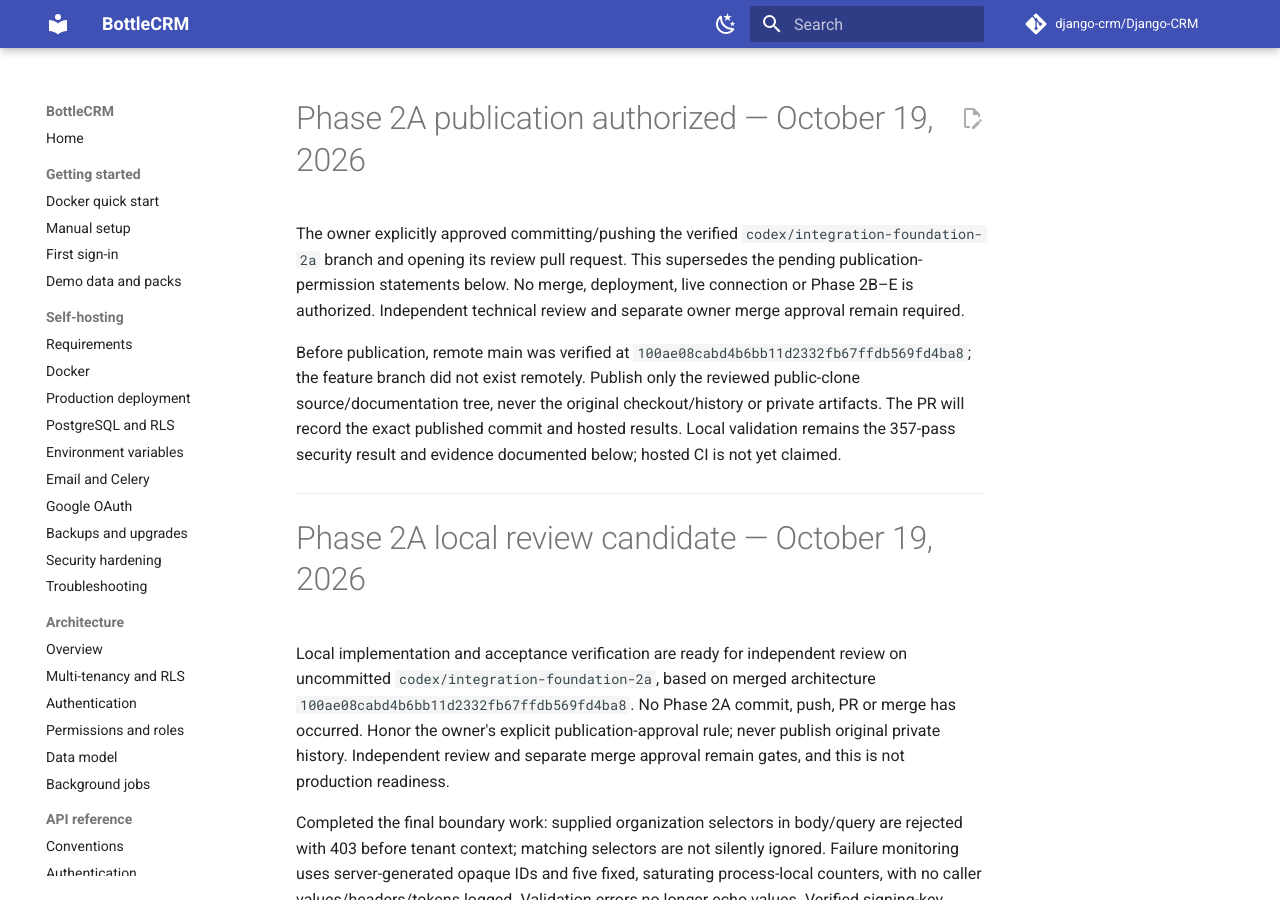
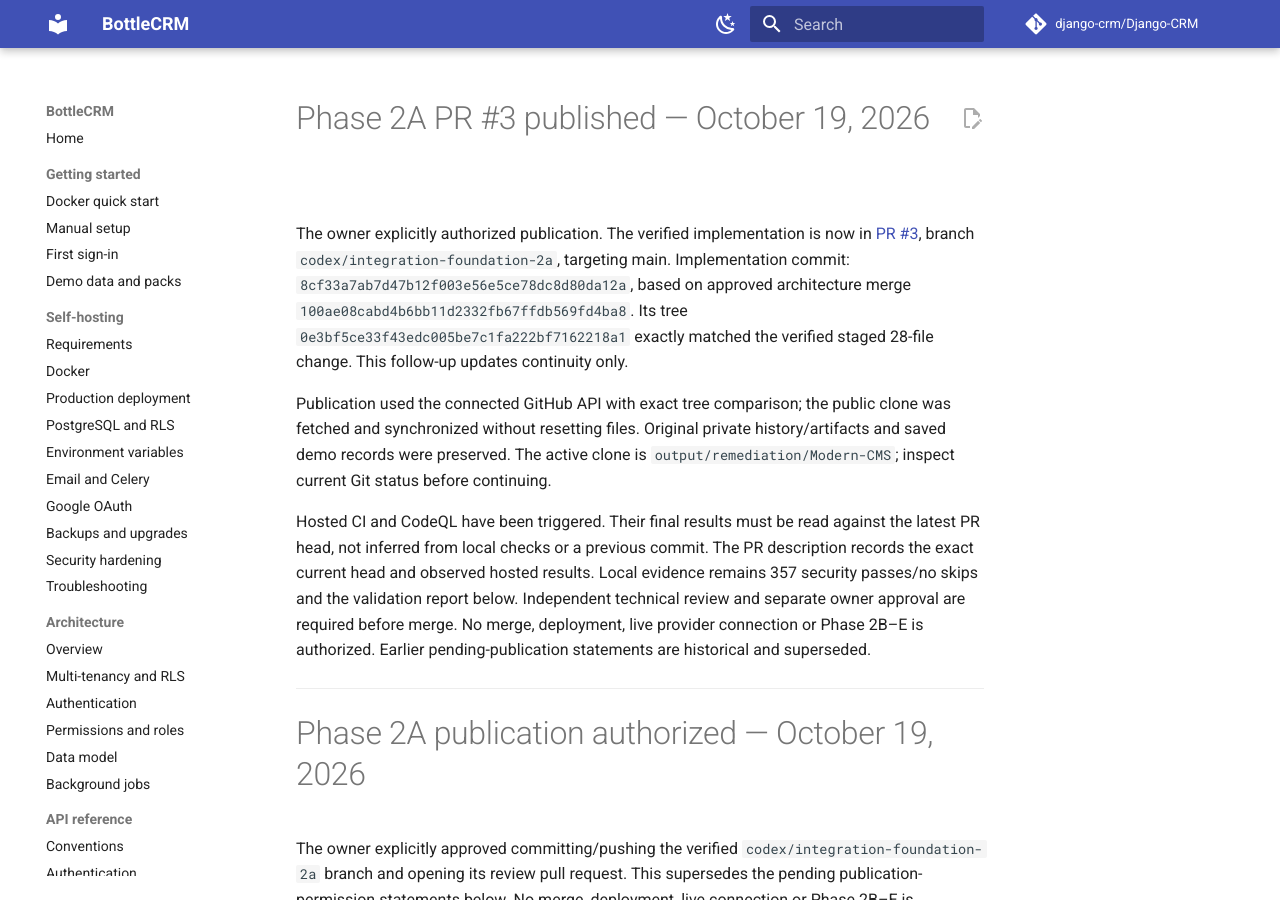
Before and after one commit to moderndev-seo/Modern-CMS, an MkDocs documentation site: the page built from docs/modern-practice/PROJECT_STATE.md, in a window 1280 px wide and 900 px high. Built offline with MkDocs 1.6.1 and Material for MkDocs 9.7.7, drawn with Linux system fonts in a browser that asks for light colours; comment, search, counter and statistics services are not loaded.

Commit message:
docs: record Phase 2A publication and review handoff

```diff
--- a/docs/modern-practice/PROJECT_STATE.md
+++ b/docs/modern-practice/PROJECT_STATE.md
@@ -1,3 +1,13 @@
+# Phase 2A PR #3 published — October 19, 2026
+
+The owner explicitly authorized publication. The verified implementation is now in [PR #3](https://github.com/moderndev-seo/Modern-CMS/pull/3), branch `codex/integration-foundation-2a`, targeting main. Implementation commit: `8cf33a7ab7d47b12f003e56e5ce78dc8d80da12a`, based on approved architecture merge `100ae08cabd4b6bb11d2332fb67ffdb569fd4ba8`. Its tree `0e3bf5ce33f43edc005be7c1fa222bf7162218a1` exactly matched the verified staged 28-file change. This follow-up updates continuity only.
+
+Publication used the connected GitHub API with exact tree comparison; the public clone was fetched and synchronized without resetting files. Original private history/artifacts and saved demo records were preserved. The active clone is `output/remediation/Modern-CMS`; inspect current Git status before continuing.
+
+Hosted CI and CodeQL have been triggered. Their final results must be read against the latest PR head, not inferred from local checks or a previous commit. The PR description records the exact current head and observed hosted results. Local evidence remains 357 security passes/no skips and the validation report below. Independent technical review and separate owner approval are required before merge. No merge, deployment, live provider connection or Phase 2B–E is authorized. Earlier pending-publication statements are historical and superseded.
+
+---
+
 # Phase 2A publication authorized — October 19, 2026
 
 The owner explicitly approved committing/pushing the verified `codex/integration-foundation-2a` branch and opening its review pull request. This supersedes the pending publication-permission statements below. No merge, deployment, live connection or Phase 2B–E is authorized. Independent technical review and separate owner merge approval remain required.
```
